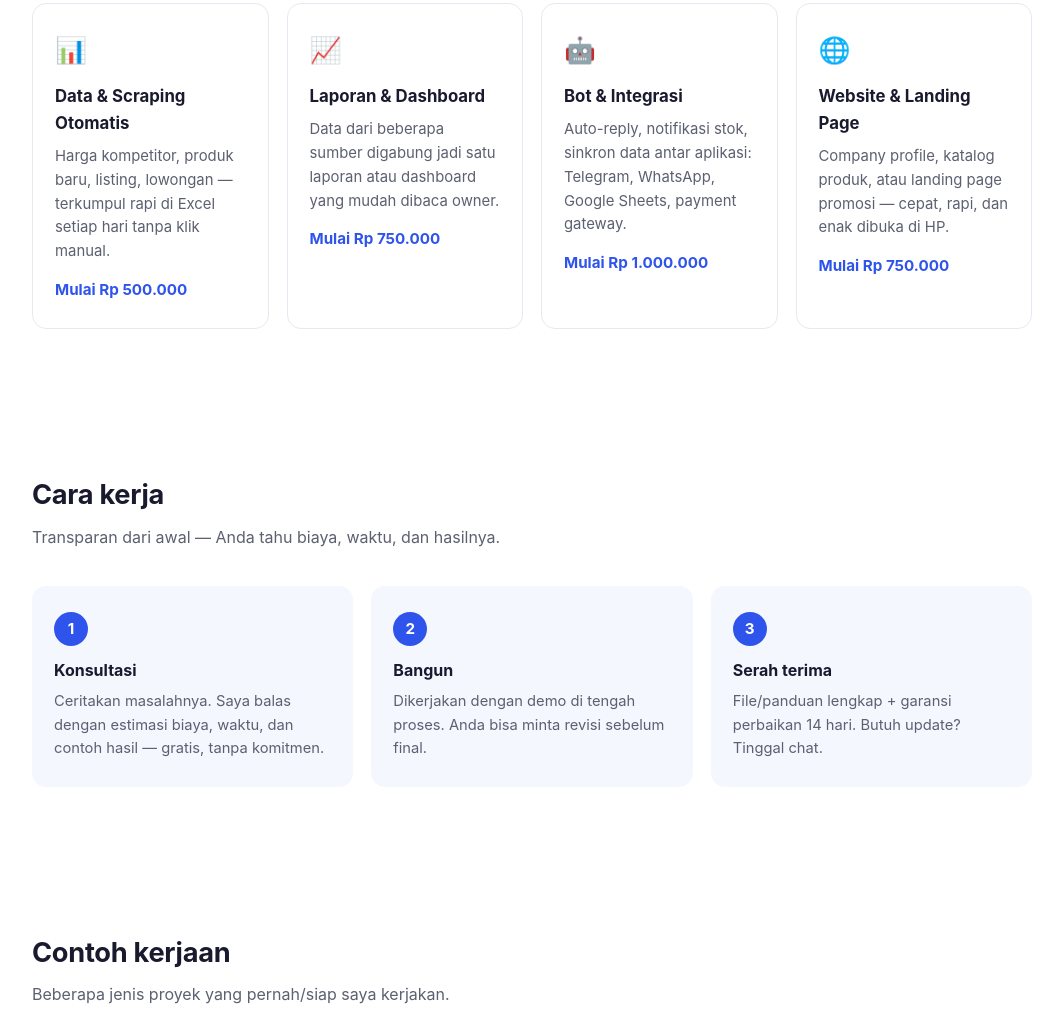
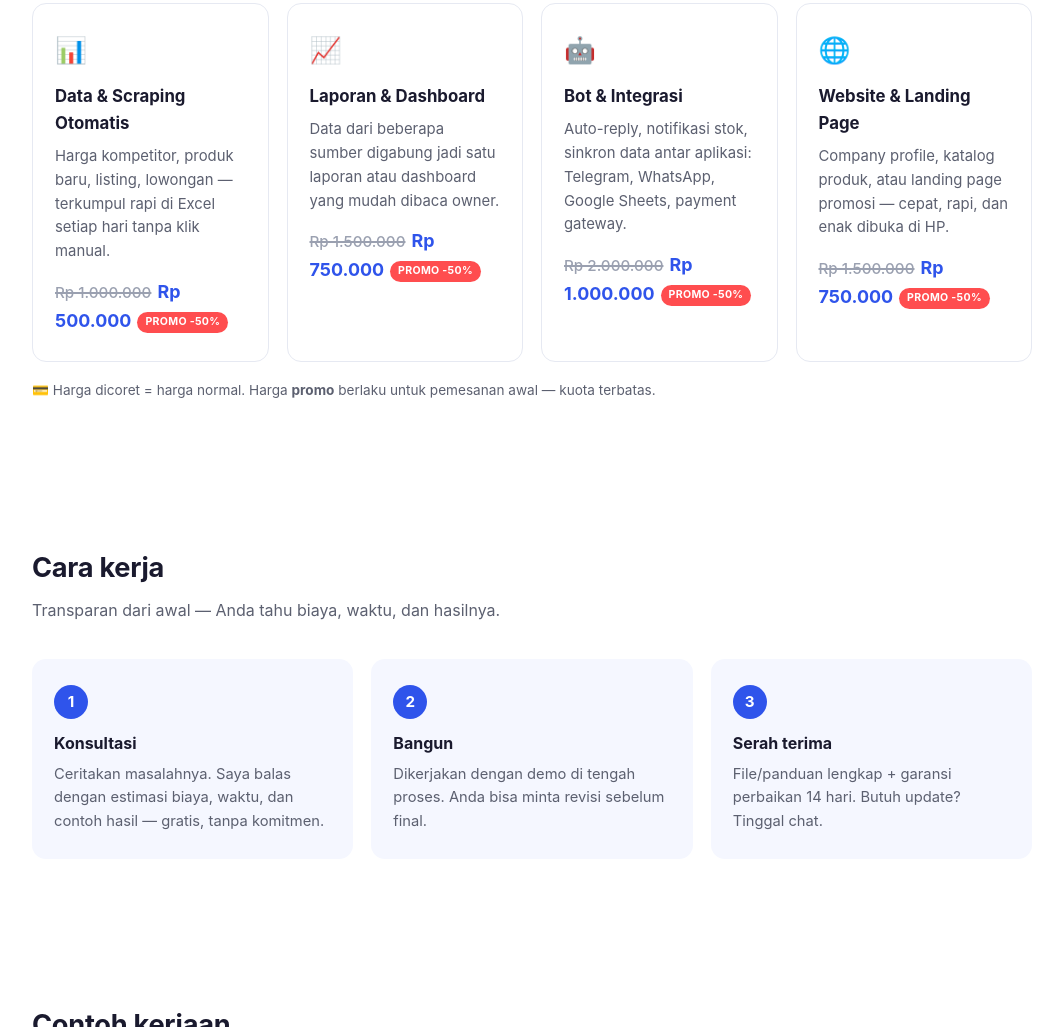
Before and after one commit to reyzautama/reyzautama.github.io, a plain HTML site: page index.html in a window 1280 px wide. Shown: the part 761-1788 px from the top of the page, without its empty margins (108-1171 px from the left). Drawn offline with Linux system fonts and the light colour scheme.

Commit message:
Harga promo: coret harga normal, tampilkan harga promo -50%

```diff
--- a/index.html
+++ b/index.html
@@ -92,7 +92,15 @@
   .card .icon { font-size: 1.6rem; }
   .card h3 { font-size: 1.05rem; margin: 12px 0 8px; }
   .card p { color: var(--muted); font-size: .93rem; }
-  .card .price { display: block; margin-top: 14px; font-weight: 700; color: var(--accent); font-size: .95rem; }
+  .card .price { display: block; margin-top: 14px; font-weight: 700; font-size: .95rem; }
+  .card .price s { color: #9aa0b0; font-weight: 500; margin-right: 6px; text-decoration-thickness: 1.5px; }
+  .card .price strong { color: var(--accent); font-size: 1.12rem; }
+  .card .price .promo {
+    display: inline-block; margin-left: 6px; background: #ff4d4f; color: #fff;
+    font-size: .66rem; font-weight: 700; padding: 2px 8px; border-radius: 999px;
+    vertical-align: middle; letter-spacing: .03em;
+  }
+  .price-note { margin-top: 18px; font-size: .85rem; color: var(--muted); }
 
   /* LANGKAH */
   .steps { display: grid; grid-template-columns: repeat(auto-fit, minmax(240px, 1fr)); gap: 18px; margin-top: 36px; }
@@ -180,27 +188,28 @@
         <div class="icon">📊</div>
         <h3>Data &amp; Scraping Otomatis</h3>
         <p>Harga kompetitor, produk baru, listing, lowongan — terkumpul rapi di Excel setiap hari tanpa klik manual.</p>
-        <span class="price">Mulai Rp 500.000</span>
+        <span class="price"><s>Rp 1.000.000</s><strong>Rp 500.000</strong><span class="promo">PROMO -50%</span></span>
       </div>
       <div class="card">
         <div class="icon">📈</div>
         <h3>Laporan &amp; Dashboard</h3>
         <p>Data dari beberapa sumber digabung jadi satu laporan atau dashboard yang mudah dibaca owner.</p>
-        <span class="price">Mulai Rp 750.000</span>
+        <span class="price"><s>Rp 1.500.000</s><strong>Rp 750.000</strong><span class="promo">PROMO -50%</span></span>
       </div>
       <div class="card">
         <div class="icon">🤖</div>
         <h3>Bot &amp; Integrasi</h3>
         <p>Auto-reply, notifikasi stok, sinkron data antar aplikasi: Telegram, WhatsApp, Google Sheets, payment gateway.</p>
-        <span class="price">Mulai Rp 1.000.000</span>
+        <span class="price"><s>Rp 2.000.000</s><strong>Rp 1.000.000</strong><span class="promo">PROMO -50%</span></span>
       </div>
       <div class="card">
         <div class="icon">🌐</div>
         <h3>Website &amp; Landing Page</h3>
         <p>Company profile, katalog produk, atau landing page promosi — cepat, rapi, dan enak dibuka di HP.</p>
-        <span class="price">Mulai Rp 750.000</span>
+        <span class="price"><s>Rp 1.500.000</s><strong>Rp 750.000</strong><span class="promo">PROMO -50%</span></span>
       </div>
     </div>
+    <p class="price-note">💳 Harga dicoret = harga normal. Harga <strong>promo</strong> berlaku untuk pemesanan awal — kuota terbatas.</p>
   </div>
 </section>
 
```
